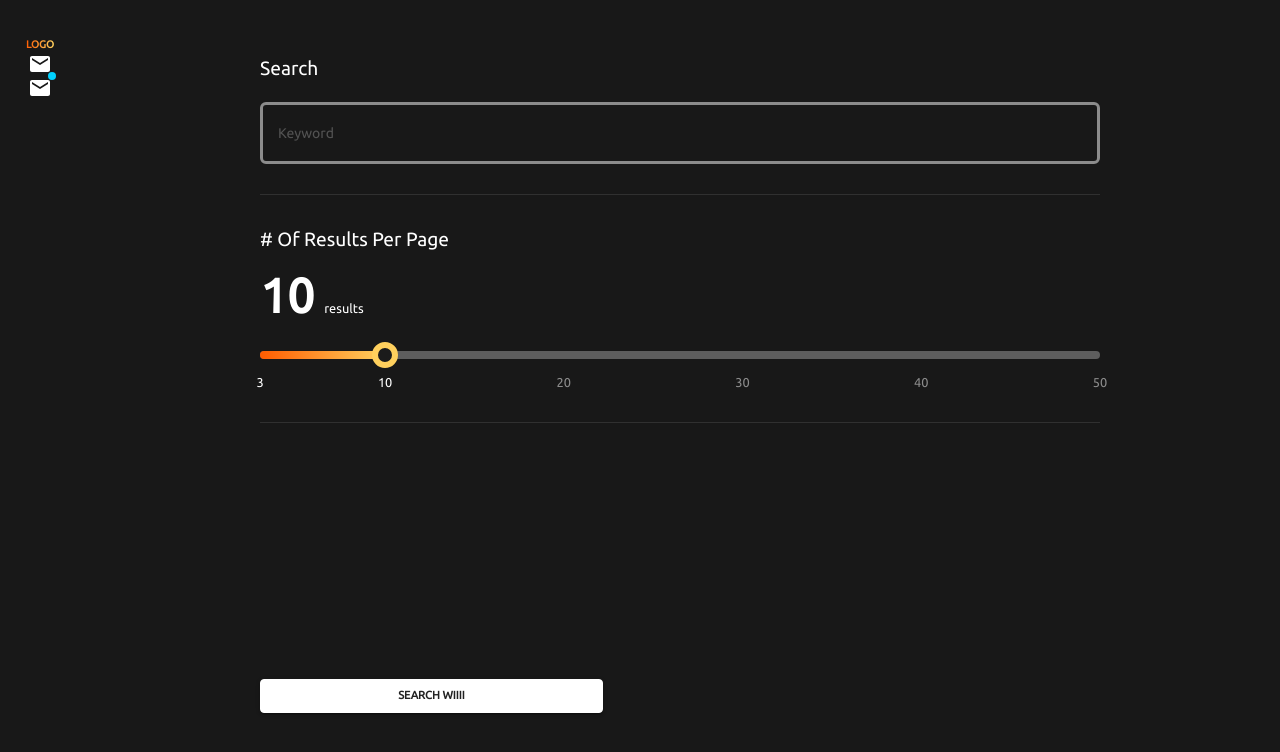
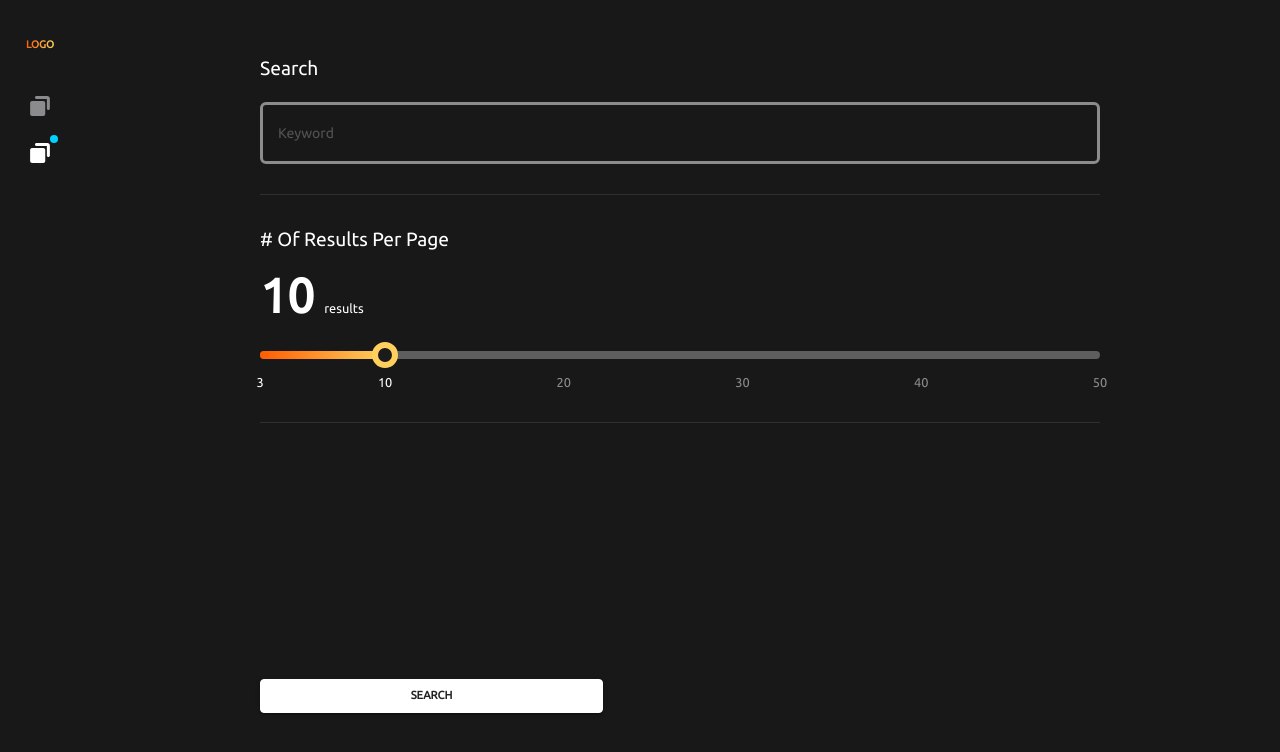
Before and after one commit to AlphonHung/aha_recruit_exam, a React app: page / in a window 1280 px wide. Shown: the top 752 px of the page. Built offline with nearby package versions, Linux system fonts and the light colour scheme.

Commit message:
NavBar ui

```diff
--- a/src/components/CustomButtons.tsx
+++ b/src/components/CustomButtons.tsx
@@ -14,6 +14,7 @@ export function CustomBlockButton(props: { children: React.ReactNode; handleClic
             sx={{
                 width: '100%',
                 maxWidth: '343px',
+                backgroundColor: 'white',
                 border: '1px solid #FFFFFF',
                 fontSize: '0.7rem',
                 fontWeight: 700,
--- /dev/null
+++ b/src/components/NavBar.tsx
@@ -0,0 +1,40 @@
+import React from 'react';
+import Box from '@mui/material/Box';
+import Stack from '@mui/material/Stack';
+import Badge from '@mui/material/Badge';
+import Typography from '@mui/material/Typography';
+import Link from '@mui/material/Link';
+import { createSvgIcon } from '@mui/material/utils';
+import { Logo } from '../components/Logo';
+
+/** Shared icon used in NavBar links. */
+const PageIcon = createSvgIcon(
+    <path fill-rule='evenodd' clip-rule='evenodd' d='M6.34146 6.10352e-05C5.51304 6.10352e-05 4.84146 0.671634 4.84146 1.50006C4.84146 2.32849 5.51304 3.00006 6.34146 3.00006H16.7578V12.4234C16.7578 13.2518 17.4294 13.9234 18.2578 13.9234C19.0863 13.9234 19.7578 13.2518 19.7578 12.4234V2.50006C19.7578 1.11935 18.6386 6.10352e-05 17.2578 6.10352e-05H6.34146ZM2 4.9147H13.122C14.2265 4.9147 15.122 5.81013 15.122 6.9147V18.0366C15.122 19.1412 14.2265 20.0366 13.122 20.0366H2C0.895432 20.0366 0 19.1412 0 18.0366V6.9147C0 5.81013 0.89543 4.9147 2 4.9147Z' transform='translate(2.12, 1.98)' />,
+    'Nav',
+);
+
+/** One link item inside NavBar. */
+function NavBarItem(props: { label: string; link?: string; active?: boolean; hideBadge?: boolean }) {
+    return (
+        <Link href={props.link} underline='none'>
+            <Stack alignItems={'center'}>
+                <Badge color='primary' variant='dot' invisible={props.hideBadge} sx={{ p: '2px' }}>
+                    <PageIcon style={{ fontSize: 24, color: props.active ? 'white' : '#8A8A8F' }} />
+                </Badge>
+                <Typography variant='body1' component='div' fontSize={0.6} lineHeight={1.5} color={'white'} sx={{ visibility: props.active ? 'visible' : 'hidden', mt: '-2px' }}>{props.label}</Typography>
+            </Stack>
+        </Link>
+    )
+}
+
+export function NavBar() {
+    return (
+        <Box component={'nav'} width={'80px'} py={3.7} display={'flex'} flexDirection={'column'} justifyContent={'flex-start'} alignItems={'center'}>
+            <Logo />
+            <Stack spacing={2} mt={4}>
+                <NavBarItem label={'Home'} link={'#'} hideBadge={true} />
+                <NavBarItem label={'Tags'} link={'#'} active />
+            </Stack>
+        </Box>
+    )
+}
--- a/src/routers/MainRoute.tsx
+++ b/src/routers/MainRoute.tsx
@@ -1,29 +1,8 @@
 import React from 'react';
 import { Switch, Route, withRouter } from 'react-router-dom';
-import Box from '@mui/material/Box';
 import Stack from '@mui/material/Stack';
-import Badge from '@mui/material/Badge';
 import { Home } from '../views/Home';
-import { Logo } from '../components/Logo';
-import MailIcon from '@mui/icons-material/Mail';
-
-function NavBarItem(props: { hideBadge?: boolean }) {
-    return (
-        <Badge color="secondary" variant="dot" invisible={props.hideBadge}>
-            <MailIcon />
-        </Badge>
-    )
-}
-
-function NavBar() {
-    return (
-        <Box width={'80px'} py={3.7} display={'flex'} flexDirection={'column'} justifyContent={'flex-start'} alignItems={'center'}>
-            <Logo />
-            <NavBarItem hideBadge={true} />
-            <NavBarItem />
-        </Box>
-    )
-}
+import { NavBar } from '../components/NavBar';
 
 /** Main routes with basic layout */
 const MainRoute = () => (
--- a/src/styles/theme.ts
+++ b/src/styles/theme.ts
@@ -23,10 +23,7 @@ export const theme = createTheme({
     spacing: 10,
     palette: {
         primary: {
-            main: '#FFFFFF',
-        },
-        secondary: {
-            main: '#00D1FF'
+            main: '#00D1FF',
         },
         text: {
             primary: '#FFFFFF',
--- a/src/views/Home.tsx
+++ b/src/views/Home.tsx
@@ -40,7 +40,7 @@ export const Home = () => {
                     <Divider sx={{ borderColor: '#FFFFFF1A' }} />
                 </Box>
                 <Box flex={1} display={'flex'} justifyContent={"flex-start"} alignItems={"flex-end"}>
-                    <CustomBlockButton>{'Search Wiiii'}</CustomBlockButton>
+                    <CustomBlockButton>{'Search'}</CustomBlockButton>
                 </Box>
             </Stack>
         </Container>
```
Also changed, not shown: src/assets/img/icon_nav.png (deleted), src/assets/img/icon_nav_active.png (deleted).
